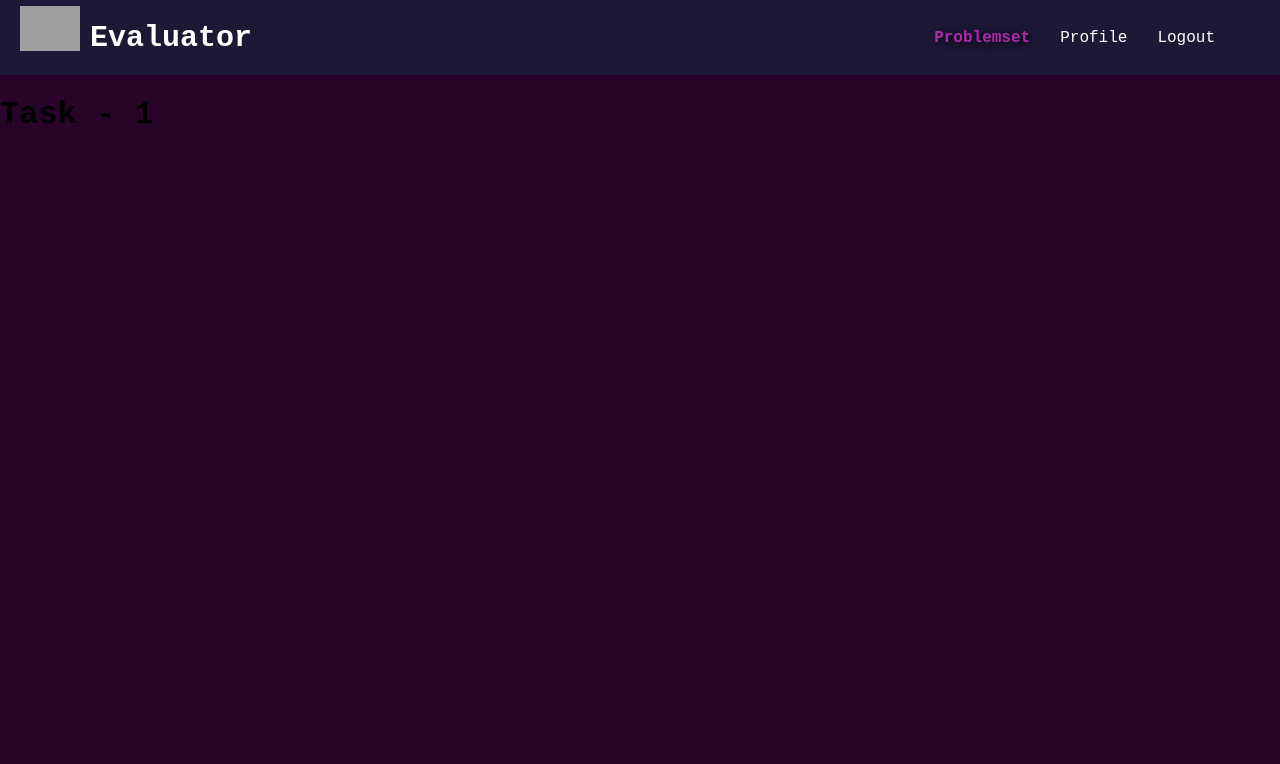
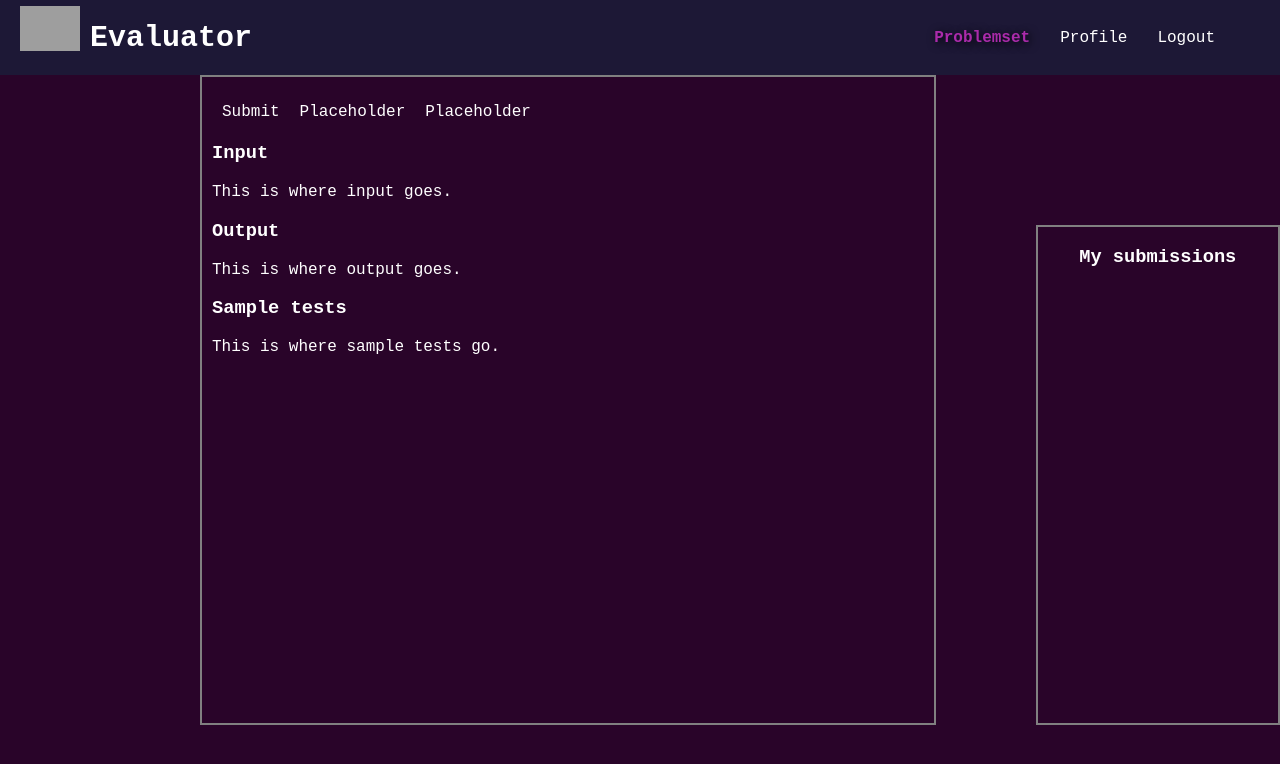
Before and after one commit to kiletic/evaluator, a React (Create React App) app: page /problemset/tasks/1 in a window 1280 px wide. Shown: the top 764 px of the page. Built offline with nearby package versions, Linux system fonts and the light colour scheme; no server answers; grey boxes are pictures that could not be loaded.

Commit message:
Basic ui for task page

```diff
--- a/src/components/Problemset.tsx
+++ b/src/components/Problemset.tsx
@@ -18,8 +18,8 @@ const Problemset = () => {
 		<div className = "Problemset">
 			<div className = "container">
 				{tasks && tasks.map(task => (
-					<Link to = {`/problemset/tasks/${task.id}`} >
-						<div className = "row" key = {task.id}>
+					<Link to = {`/problemset/tasks/${task.id}`} key = {task.id}>
+						<div className = "row">
 							<div className = "task-name">
 								<TaskRow content = {task.name} />
 							</div>
--- a/src/components/Task.tsx
+++ b/src/components/Task.tsx
@@ -1,15 +1,43 @@
+import { useEffect, useState } from 'react'
 import { useParams } from 'react-router-dom'
+import '../scss/Task.scss'
 
 const Task = () => {
-	const { id } = useParams();
+	const { id } = useParams() as any;
+	const [task, setTask] = useState(null);
+
+	useEffect(() => {
+		fetch(`http://localhost:5000/tasks/${id}`)
+			.then(res => res.json())
+			.then(data => {
+				setTask(data);
+			});
+	}, [id]);
 
 	return (
 		<div className = "Task">
 			<div className = "container">
 				<div className = "content">
-					<h1> Task - { id } </h1>
+					<div className = "bar">
+						<ol>
+							<li>Submit</li>
+							<li>Placeholder</li>
+							<li>Placeholder</li>
+						</ol>
+					</div>
+					<h1> {task && task.name} </h1>
+					{task && task.content}
+					<div className = "Input">
+						<h3> Input </h3>
+						This is where input goes.
+						<h3> Output </h3>
+						This is where output goes.
+						<h3> Sample tests </h3>
+						This is where sample tests go.
+					</div>
 				</div>
 				<div className = "history">
+					<h3> My submissions </h3>
 				</div>
 			</div>
 		</div>
--- a/src/scss/Header.scss
+++ b/src/scss/Header.scss
@@ -20,6 +20,10 @@
 		padding: 0px 15px;
 	}
 
+	li:hover {
+		color: red;
+	}
+
 	nav {
 		margin-right: 50px;
 	}
--- a/src/scss/Task.scss
+++ b/src/scss/Task.scss
@@ -1,6 +1,42 @@
 .Task {
+	color: white;
+
 	.container {
 		display: flex;
+		margin-left: 200px;
+	}
 
+	.content {
+		width: 900px;
+		border: 2px solid grey;
+		padding: 10px;
+	}
+
+	.history {
+		display: flex;
+		justify-content: center;
+		margin-left: 100px;
+		margin-top: 150px;
+		width: 300px;
+		height: 500px;
+		border: 2px solid grey;
+	}
+
+	ol {
+		padding: 0;
+	}
+
+	li {
+		display: inline-block;
+		margin: 0 10px;
+	}
+
+	li:hover {
+		color: red;
+	}
+
+	.btn {
+		margin: 0 5px;
+		padding: 5px;
 	}
 }
```
